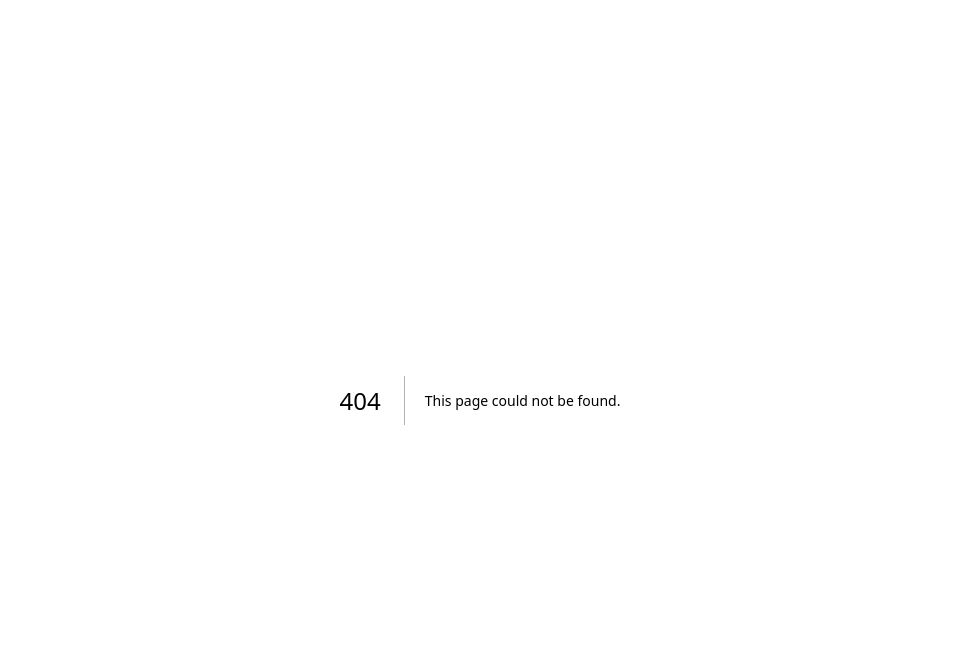
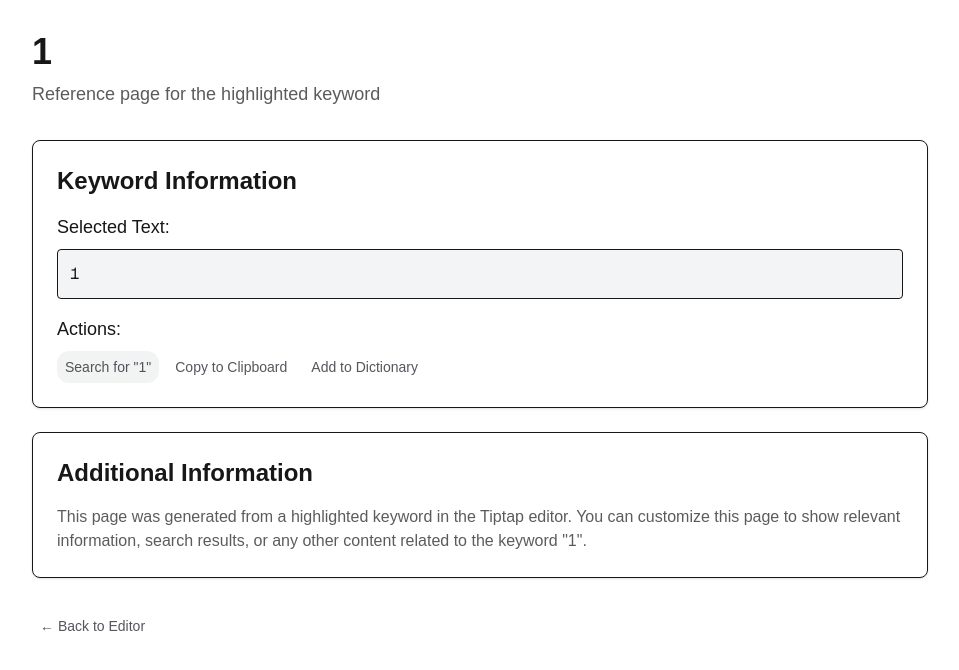
Before and after one commit to Jimuelzxc/glyph, a Next.js app: page /keyword/1 in a window 1280 px wide. Before the commit this address had no page. Shown: the top 670 px of the page, without its empty margins (160-1119 px from the left). Built offline with nearby package versions, Linux system fonts and the light colour scheme.

Commit message:
feat: add clickable highlights with keyword page navigation

```diff
--- /dev/null
+++ b/app/keyword/[slug]/page.tsx
@@ -0,0 +1,108 @@
+'use client'
+
+import { useRouter } from 'next/navigation'
+import { Button } from '@/components/tiptap-ui-primitive/button'
+import { use } from 'react'
+
+interface KeywordPageProps {
+    params: Promise<{
+        slug: string
+    }>
+}
+
+export default function KeywordPage({ params }: KeywordPageProps) {
+    const resolvedParams = use(params)
+    const keyword = decodeURIComponent(resolvedParams.slug)
+    const router = useRouter()
+
+    const handleCopyToClipboard = async () => {
+        try {
+            await navigator.clipboard.writeText(keyword)
+            // You could add a toast notification here
+            console.log('Copied to clipboard:', keyword)
+        } catch (err) {
+            console.error('Failed to copy:', err)
+        }
+    }
+
+    const handleSearch = () => {
+        // Open Google search in new tab
+        window.open(`https://www.google.com/search?q=${encodeURIComponent(keyword)}`, '_blank')
+    }
+
+    return (
+        <div className="min-h-screen p-8">
+            <div className="max-w-4xl mx-auto">
+                {/* Header */}
+                <div className="mb-8">
+                    <h1 className="text-4xl font-bold mb-2">
+                        {keyword}
+                    </h1>
+                    <p className="text-lg opacity-70">
+                        Reference page for the highlighted keyword
+                    </p>
+                </div>
+
+                {/* Content */}
+                <div className="bg-white dark:bg-gray-800 rounded-lg border p-6 mb-6 shadow-sm">
+                    <h2 className="text-2xl font-semibold mb-4">Keyword Information</h2>
+                    <div className="space-y-4">
+                        <div>
+                            <h3 className="text-lg font-medium mb-2">Selected Text:</h3>
+                            <p className="bg-gray-100 dark:bg-gray-700 p-3 rounded border font-mono">
+                                {keyword}
+                            </p>
+                        </div>
+
+                        <div>
+                            <h3 className="text-lg font-medium mb-2">Actions:</h3>
+                            <div className="flex gap-2 flex-wrap">
+                                <Button
+                                    onClick={handleSearch}
+                                    data-style="default"
+                                    tooltip={`Search for "${keyword}" on Google`}
+                                >
+                                    Search for "{keyword}"
+                                </Button>
+                                <Button
+                                    onClick={handleCopyToClipboard}
+                                    data-style="ghost"
+                                    tooltip="Copy keyword to clipboard"
+                                >
+                                    Copy to Clipboard
+                                </Button>
+                                <Button
+                                    data-style="ghost"
+                                    tooltip="Add to personal dictionary"
+                                >
+                                    Add to Dictionary
+                                </Button>
+                            </div>
+                        </div>
+                    </div>
+                </div>
+
+                {/* Additional Information */}
+                <div className="bg-white dark:bg-gray-800 rounded-lg border p-6 shadow-sm">
+                    <h2 className="text-2xl font-semibold mb-4">Additional Information</h2>
+                    <p className="opacity-70">
+                        This page was generated from a highlighted keyword in the Tiptap editor.
+                        You can customize this page to show relevant information, search results,
+                        or any other content related to the keyword "{keyword}".
+                    </p>
+                </div>
+
+                {/* Back Button */}
+                <div className="mt-8">
+                    <Button
+                        onClick={() => router.back()}
+                        data-style="ghost"
+                        tooltip="Go back to the previous page"
+                    >
+                        ← Back to Editor
+                    </Button>
+                </div>
+            </div>
+        </div>
+    )
+}
--- a/components/tiptap-templates/simple/simple-editor.tsx
+++ b/components/tiptap-templates/simple/simple-editor.tsx
@@ -64,6 +64,7 @@ import { LinkIcon } from "@/components/tiptap-icons/link-icon"
 import { useIsMobile } from "@/hooks/use-mobile"
 import { useWindowSize } from "@/hooks/use-window-size"
 import { useCursorVisibility } from "@/hooks/use-cursor-visibility"
+import { useRouter } from "next/navigation"
 
 // --- Components ---
 import { ThemeToggle } from "@/components/tiptap-templates/simple/theme-toggle"
@@ -188,6 +189,7 @@ const MobileToolbarContent = ({
 export function SimpleEditor() {
   const isMobile = useIsMobile()
   const { height } = useWindowSize()
+  const router = useRouter()
   const [mobileView, setMobileView] = React.useState<
     "main" | "highlighter" | "link"
   >("main")
@@ -235,6 +237,9 @@ export function SimpleEditor() {
         multicolor: true,
         onHighlightClick: (text: string, color?: string) => {
           console.log('Clicked highlighted text:', { text, color })
+          // Navigate to the keyword page
+          const encodedKeyword = encodeURIComponent(text.trim())
+          router.push(`/keyword/${encodedKeyword}`)
         }
       }),
       Image,
```
